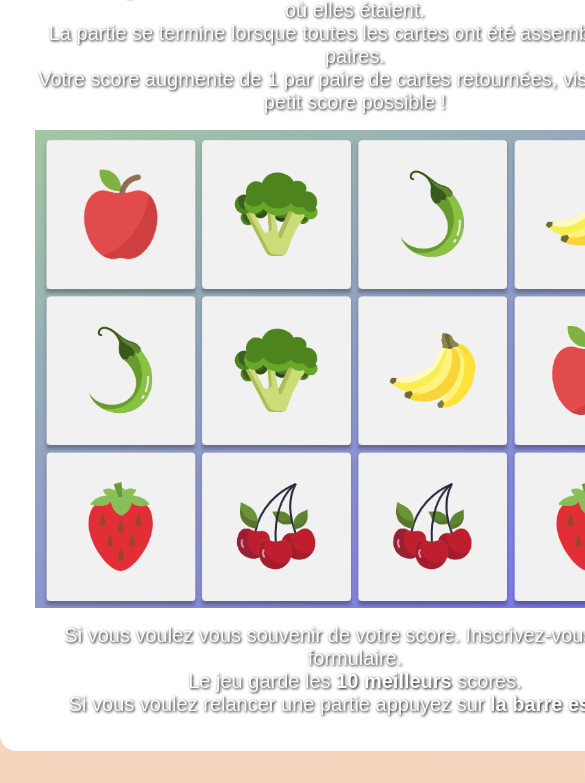
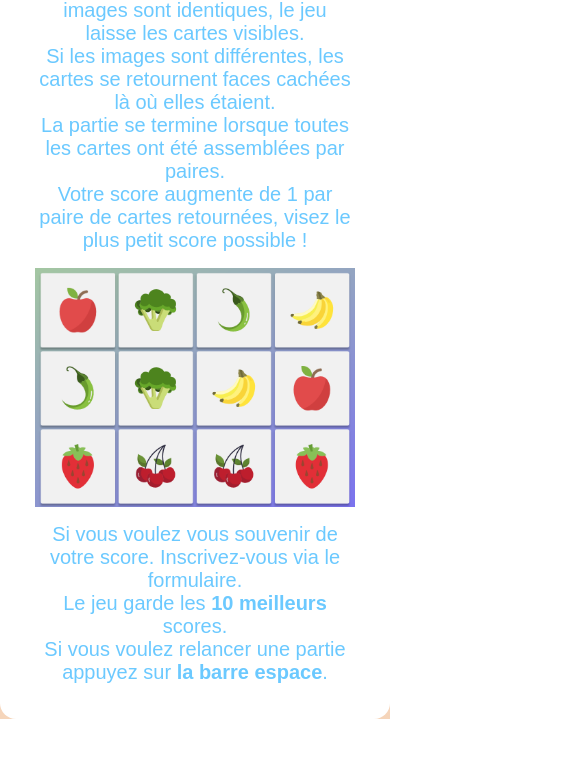
Before and after one commit to maddieChinarro/projetweb_memory, a plain HTML site: page index.html in a window 390 px wide. Shown: the part 501-1284 px from the top of the page, 585 px wide, since content can reach past the window. After the commit the page ends 1220 px from the top, so only its background shows below. Drawn offline with Linux system fonts and the light colour scheme.

Commit message:
update: base css and index.css

```diff
--- a/assets/styles/index.css
+++ b/assets/styles/index.css
@@ -1,22 +1,15 @@
 @import url(main.css);
 
 img {
-    width: 40rem;
+    width: 35rem;
 }
-
-main {
-    text-align: center;
-    display: flex;
-    flex-flow: column wrap;
-    gap: 1rem;
-    padding: 2rem;
-    margin-bottom: 2rem;
-    border: solid;
-    border-radius: 1rem;
-    border-color: rgba(255, 255, 255, 0);
-    background-color: rgb(255, 255, 255);
-} main > * {padding: 0;}
 
 ul {
     list-style: none;
 }
+
+@media screen and (max-width: 768px){
+    img {
+        width: 20rem;
+    }
+}
--- a/assets/styles/main.css
+++ b/assets/styles/main.css
@@ -45,3 +45,25 @@ header {
     text-decoration: none;
     color: inherit;
 }
+
+main {
+    color:hsl(202, 100%, 71%);
+    text-shadow: initial;
+    text-align: center;
+    display: flex;
+    flex-flow: column wrap;
+    gap: 1rem;
+    padding: 2rem;
+    margin-bottom: 2rem;
+    border: solid;
+    border-radius: 1rem;
+    border-color: rgba(255, 255, 255, 0);
+    background-color: rgb(255, 255, 255);
+} main > * {padding: 0;}
+
+
+@media screen and (max-width: 768px){
+    main {
+        margin-bottom: 0;
+    }
+}
```
